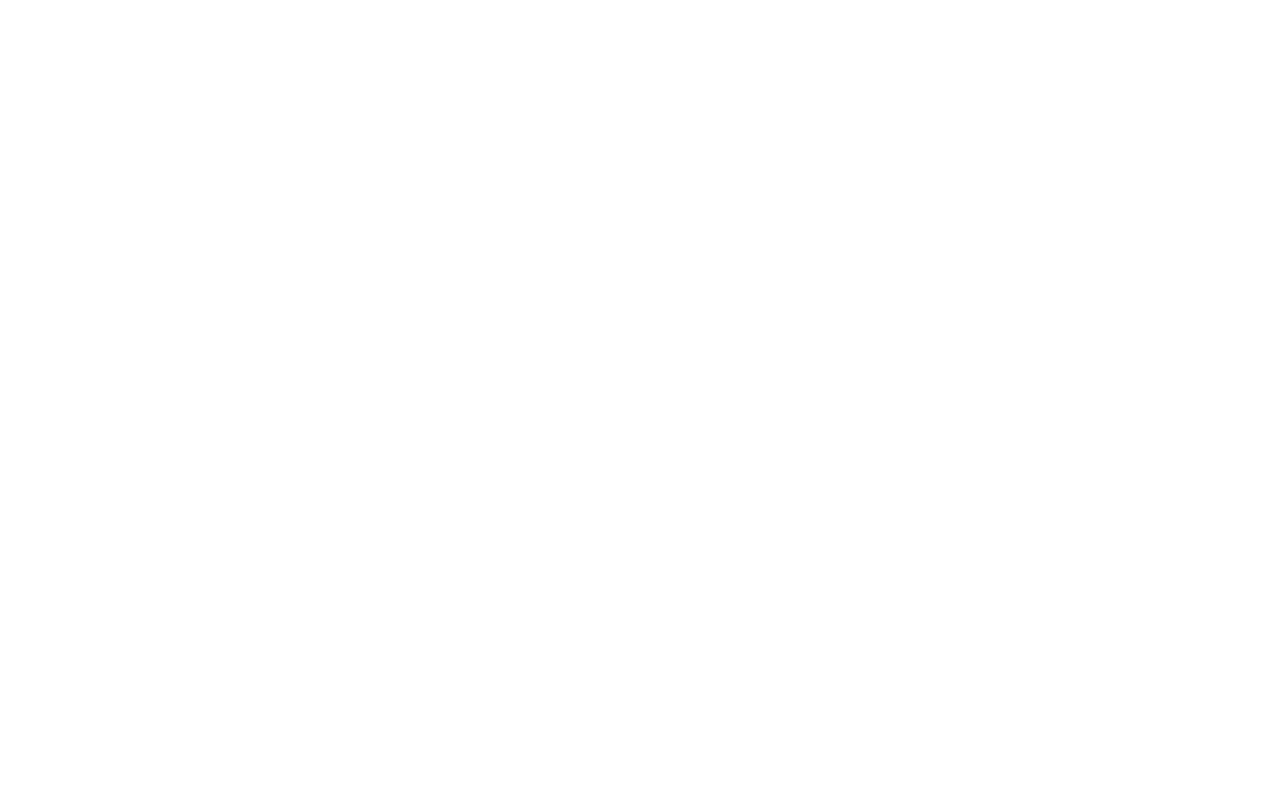
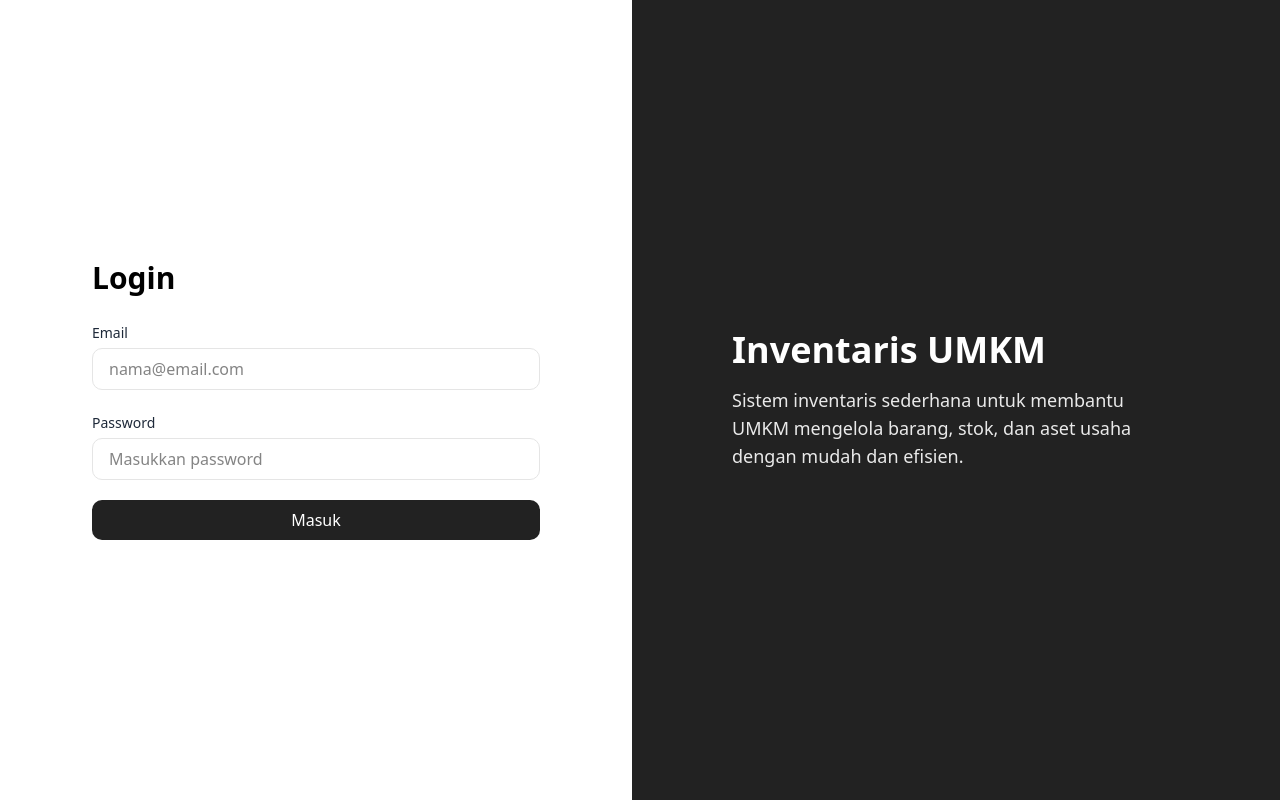
Before and after one commit to raihankr/inventaris-umkm-fe, a React (Vite) app: page /login in a window 1280 px wide. Before the commit this address had no page. Built offline with nearby package versions, Linux system fonts and the light colour scheme.

Commit message:
login moal

```diff
--- /dev/null
+++ b/src/pages/Login/login.jsx
@@ -0,0 +1,63 @@
+import { Link } from "react-router-dom";
+
+export default function LoginPage() {
+  return (
+    <div className="min-h-screen flex flex-col md:flex-row bg-white">
+
+{/* form kiri */}
+      <div className="flex-1 flex items-center justify-center p-8 bg-white">
+        <div className="w-full max-w-md">
+          <h1 className="text-3xl font-bold mb-6 text-black">
+            Login
+          </h1>
+
+          <form className="space-y-5" onSubmit={(e) => e.preventDefault()}>
+            <div>
+              <label className="text-sm font-medium text-gray-800">Email</label>
+              <input
+                type="email"
+                className="w-full mt-1 px-4 py-2 border rounded-lg focus:outline-none focus:ring-2 focus:ring-black/30"
+                placeholder="nama@email.com"
+              />
+            </div>
+
+            <div>
+              <label className="text-sm font-medium text-gray-800">Password</label>
+              <input
+                type="password"
+                className="w-full mt-1 px-4 py-2 border rounded-lg focus:outline-none focus:ring-2 focus:ring-black/30"
+                placeholder="Masukkan password"
+              />
+            </div>
+
+            <Link
+              to="/dashboard"
+              className="block w-full text-center py-2 rounded-lg text-white transition-all"
+              style={{
+                backgroundColor: "#222222ff",
+              }}
+            >
+              Masuk
+            </Link>
+          </form>
+        </div>
+      </div>
+
+{/* kanan */}
+      <div
+        className="hidden md:flex flex-1 items-center justify-center p-10"
+        style={{
+          backgroundColor: "#222222ff",
+        }}
+      >
+        <div className="max-w-md text-white">
+          <h2 className="text-4xl font-bold mb-4">Inventaris UMKM</h2>
+          <p className="text-lg opacity-90">
+        Sistem inventaris sederhana untuk membantu UMKM mengelola barang,
+        stok, dan aset usaha dengan mudah dan efisien.
+          </p>
+        </div>
+      </div>
+    </div>
+  );
+}
--- a/src/routes/index.jsx
+++ b/src/routes/index.jsx
@@ -10,6 +10,7 @@
 import Transaksi from "@/pages/Transaksi/Transaksi";
 import Settings from "@/pages/Settings/Settings";
 import Profile from "@/pages/Profile/Profile";
+import Login from "@/pages/Login/login"
 
 export default function AppRoutes() {
   return (
@@ -31,6 +32,7 @@
           <Route path="/settings" element={<Settings />} />
           <Route path="/profile" element={<Profile />} />
         </Route>
+        <Route path="/login" element={<Login />} />
       </Routes>
     </Router>
   );
```
